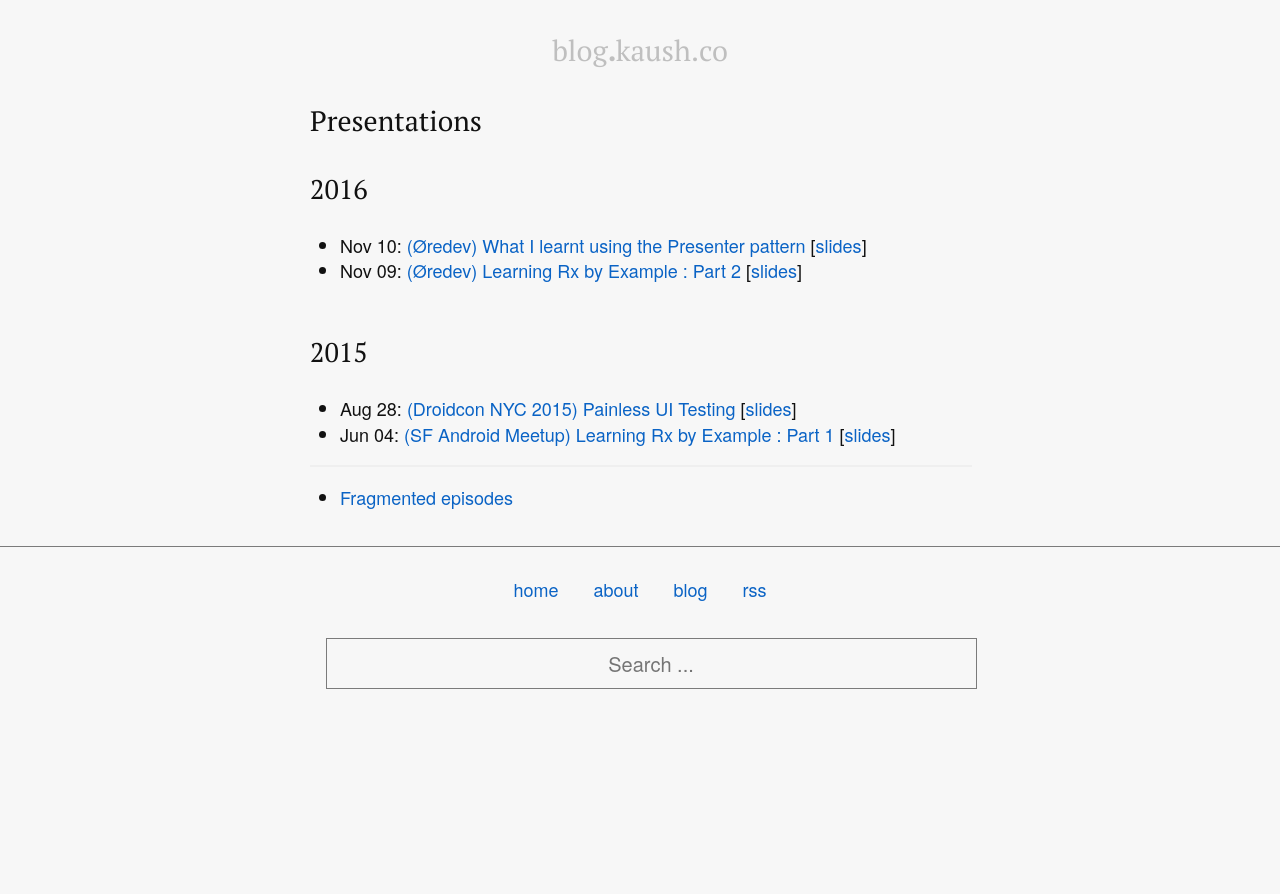
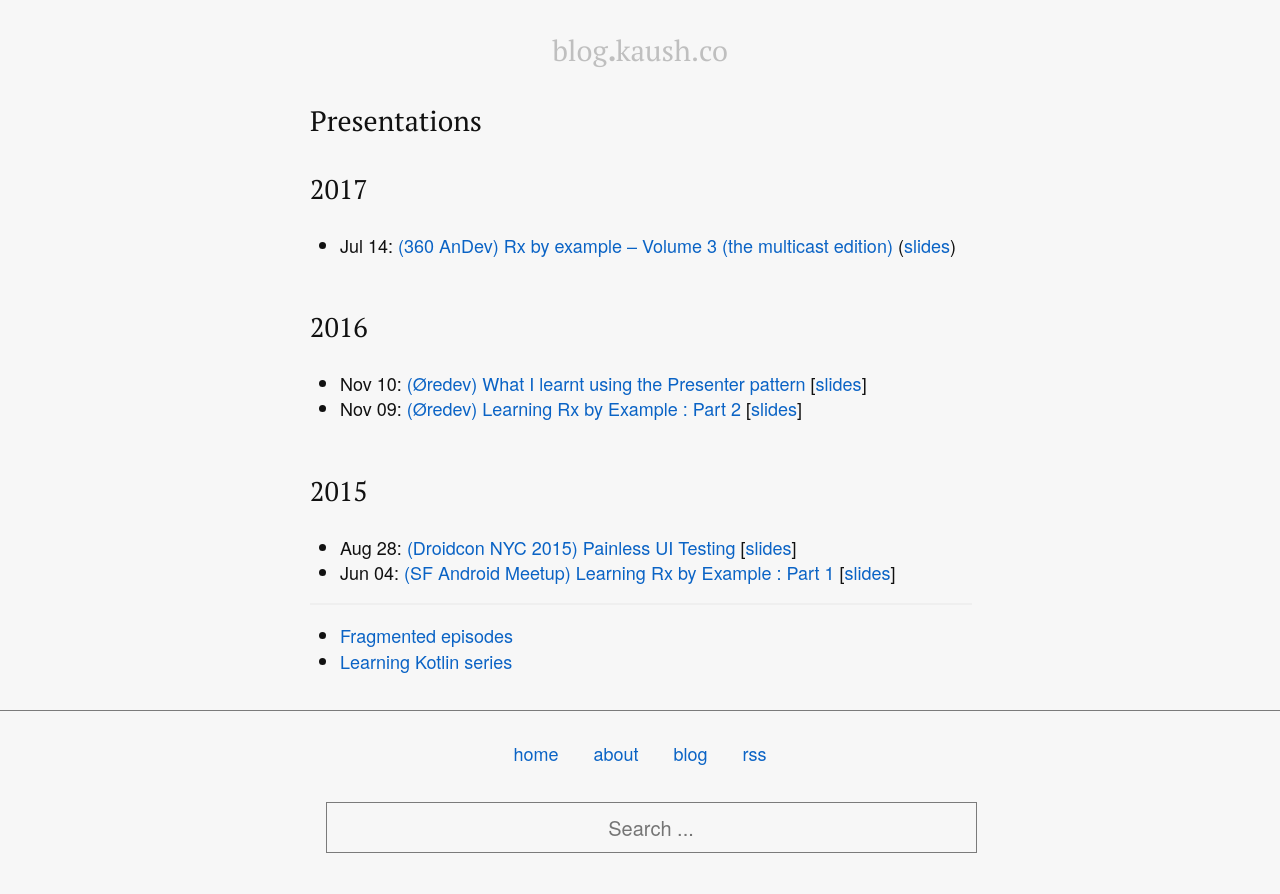
Before and after one commit to kaushikgopal/octopress-kaush-blog, a Jekyll site: the page built from presentations.md, in a window 1280 px wide. Shown: the part 200-1094 px from the top of the page. Built offline with Jekyll 4.4.1, drawn with Linux system fonts in a browser that asks for light colours; some web fonts are replaced; before the commit the page ends 931 px from its top, so only the background shows below that.

Commit message:
feat: add 360 AnDev video 2017

```diff
--- a/presentations.md
+++ b/presentations.md
@@ -3,6 +3,10 @@ layout: page
 title: Presentations
 permalink: /presentations/
 ---
+
+## 2017
+
+* Jul 14: [(360 AnDev) Rx by example – Volume 3 (the multicast edition)](https://academy.realm.io/posts/360-andev-2017-kaushik-gopal-rxjava-by-example-multicasting/) ([slides](https://speakerdeck.com/kaushikgopal/rx-by-example-volume-3-the-multicast-edition))
 
 ## 2016
 
@@ -17,3 +21,4 @@ permalink: /presentations/
 <hr />
 
 * [Fragmented episodes](http://fragmentedpodcast.com/episodes/all/)
+* [Learning Kotlin series](http://fragmentedpodcast.com/category/episodes/learning-kotlin/)
```
